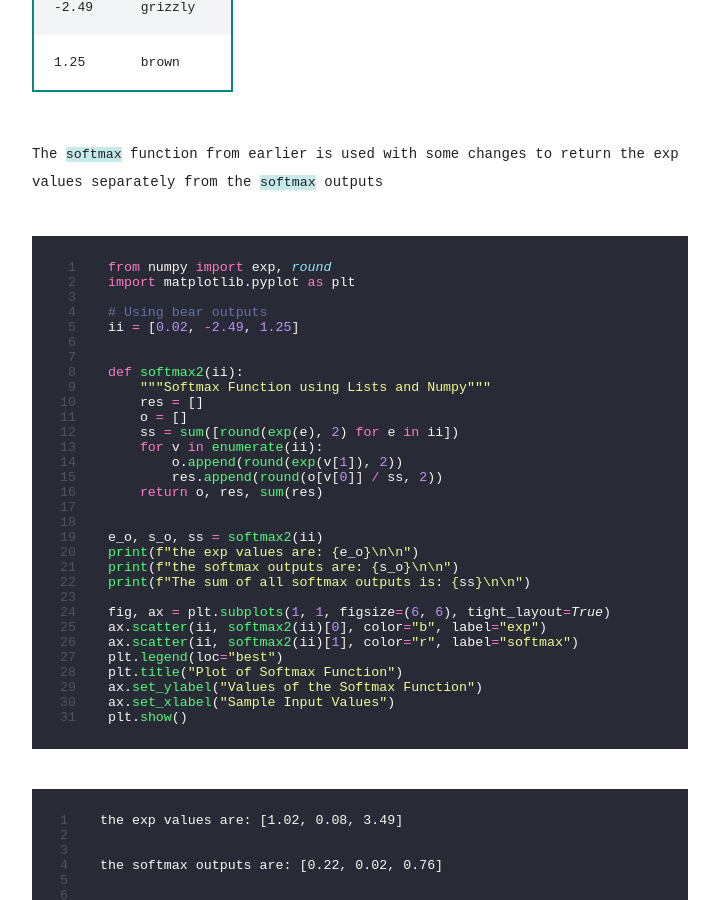
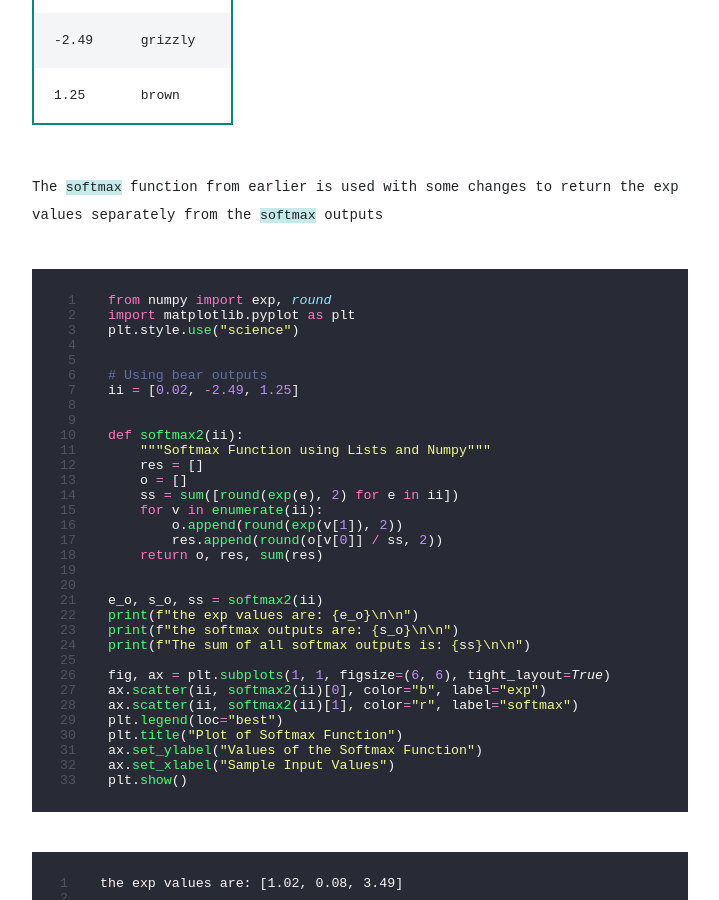
Before and after one commit to kletobias/kletobias.github.io, a Jekyll site: the page built from _projects/05_questionnaire.md, in a window 1280 px wide and 900 px high, scrolled down 17818 px. Shown: the whole window, without its empty margins (38-757 px from the left). Built offline with Jekyll 4.4.1, drawn with Linux system fonts in a browser that asks for light colours; nearby versions of some CDN libraries; some web fonts are replaced; formulas are drawn with MathJax 3; some of the changed text lies outside the part shown.

Commit message:
Q5 added new line to code blocks, with only one new line.
Used a regex to add a second new line between the bottom of the import
section in each python code block and the first line of code, if there
was less than one line separating them before. The regex pattern was
added to the vim-summary file in /Volumes/code/summaries/vim-summary.md

````diff
--- a/_projects/05_questionnaire.md
+++ b/_projects/05_questionnaire.md
@@ -51,16 +51,14 @@
 
 ---
 
-```python
-import matplotlib.pyplot as plt
-plt.style.use("science")
-```
-
----
+<br>
 
 # Personal Solutions To Questionnaire 05
 
 <br>
+
+<br>
+
 
 ## 1.
 
@@ -153,6 +151,7 @@
 ```python
 from fastai.vision.all import *
 
+
 path = untar_data(URLs.PETS)
 Path.BASE_PATH = path
 path.ls()
@@ -194,6 +193,7 @@
 
 ```python
 from fastcore.utils import gt
+
 
 d = dict(a=1, b=-5, d=6, e=9).items()
 # d['a'] = 1 < 4 was filtered out.
@@ -284,6 +284,7 @@
 ```python
 from pathlib import Path
 
+
 p = Path("./images/confusion_matrix.png")
 
 # return all parent directories
@@ -366,6 +367,7 @@
 ```python
 from fastai.vision.all import *
 
+
 dblock1 = DataBlock(
     blocks=(ImageBlock(), CategoryBlock()), get_y=parent_label, item_tfms=Resize(460)
 )
@@ -393,6 +395,7 @@
 
 ```python
 from fastai.vision.all import *
+
 
 pets1 = DataBlock(
     blocks=(ImageBlock, CategoryBlock),
@@ -625,6 +628,8 @@
 ```python
 from numpy import exp
 import matplotlib.pyplot as plt
+plt.style.use("science")
+
 
 ii = [4, 2, 0, -4]
 
@@ -695,6 +700,8 @@
 ```python
 from numpy import exp, round
 import matplotlib.pyplot as plt
+plt.style.use("science")
+
 
 # Using bear outputs
 ii = [0.02, -2.49, 1.25]
@@ -764,6 +771,7 @@
 import torch
 import numpy as np
 
+
 condition = torch.tensor(0)
 action0 = torch.tensor(0)
 action1 = torch.tensor(1)
@@ -805,6 +813,8 @@
 
 ```python
 from numpy import log, log2, log10
+import matplotlib.pyplot as plt
+plt.style.use("science")
 
 
 x = np.linspace(0.0000001, 2, num=10000)
````
